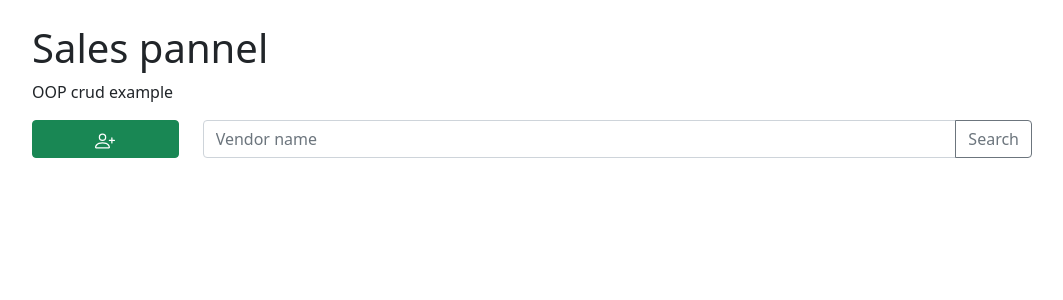
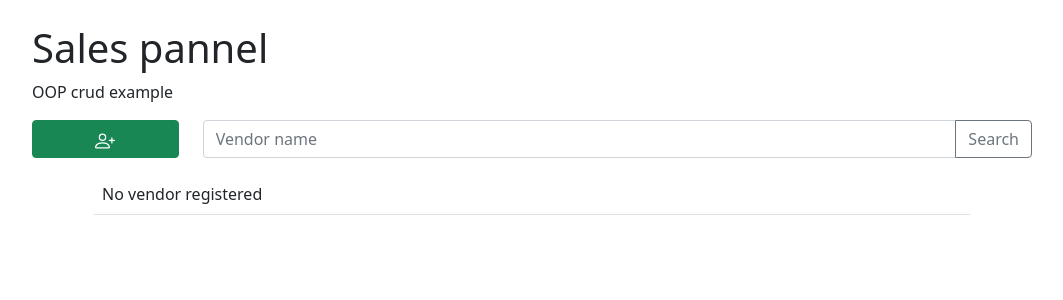
Before and after one commit to rtrevizoli/SamplePhpCrud, a PHP site: page / in a window 1280 px wide. Shown: the top 300 px of the page, without its empty margins (108-1171 px from the left). Run offline with PHP 8.4, Linux system fonts and the light colour scheme; data that the repository does not hold is empty.

Commit message:
Vendors list and Select method

```diff
--- a/vendas/app/Entity/Vendor.php
+++ b/vendas/app/Entity/Vendor.php
@@ -3,6 +3,7 @@
 namespace App\Entity;
 
 use \App\Db\Database;
+use \PDO;
 
 class Vendor {
 
@@ -10,31 +11,31 @@ class Vendor {
      * Vendor's identifier
      * @var integer
      */
-    public $vendorId;
+    public $Vendor_Id;
 
     /**
      * Vendor's name
      * @var string
      */
-    public $vendorName;
+    public $Vendor_Name;
 
     /**
      *  Vendor's e-mail
      * @var string
      */
-    public $vendorEmail;
+    public $Vendor_Email;
 
     /**
      * Vendor's phone
      * @var string
      */
-    public $vendorPhone;
+    public $Vendor_Phone;
 
     /**
      * Vendor status identifier
      * @var integer
      */
-    public $vendorStatusId;
+    public $Vendor_Status_Id;
 
     /**
      * Responsible method that register new vendors on db
@@ -43,7 +44,7 @@ class Vendor {
     public function register() {
         //DATABASE VENDOR INSERT
         $obDatabase = new Database('vendor');
-        $this->vendorId = $obDatabase->insert([
+        $this->Vendor_Id = $obDatabase->insert([
                                                 'Vendor_Name'       => $this->vendorName,
                                                 'Vendor_Email'      => $this->vendorEmail,
                                                 'Vendor_Phone'      => $this->vendorPhone,
@@ -52,7 +53,20 @@ class Vendor {
 
 
         //RETURN SUCCESS
+        return true;
+    }
 
+    /**
+     * Responsible method that get vendors on db
+     * @param string $where
+     * @param string $order
+     * @param string $limit
+     * @return array
+     */
+    public static function getVendors($fields = [], $join = [], $where = [], $order = [], $group = [], $limit = null) {
+        //DATABASE GET VENDORS AND RETURN
+        return (new Database('vendor'))->select($fields, $join, $where, $order, $group, $limit)
+                                       ->fetchAll(PDO::FETCH_CLASS, self::class);
     }
 
 }
--- a/vendas/includes/vendorsList.php
+++ b/vendas/includes/vendorsList.php
@@ -1,3 +1,59 @@
+<?php
+$headers = '';
+$rows = '';
+
+if (count($vendors) > 0) {
+        $headers = '
+                        <tr>
+                            <th scope="col">#</th>
+                            <th scope="col">Name</th>
+                            <th scope="col">E-mail</th>
+                            <th scope="col">Phone</th>
+                            <th scope="col">Sales made</th>
+                            <th scope="col">Vendor\'s charge</th>
+                            <th scope="col"></th>
+                            <th scope="col"></th>
+                        </tr>
+                    ';
+
+    foreach($vendors as $vendor) {
+        $rows .= '
+                    <tr class="table-row" id="vendorsTableRow"'.$vendor->Vendor_Id.' data-href="#">
+                        <th scope="row">'.$vendor->Vendor_Id.'</th>
+                            <td>'.$vendor->Vendor_Name.'</td>
+                            <td>'.$vendor->Vendor_Email.'</td>
+                            <td>'.$vendor->Vendor_Phone.'</td>
+                            <td>R$ '.$vendor->Vendor_Sales.'</td>
+                            <td>R$ '.$vendor->Vendor_Charge.'</td>
+                            <td>
+                                <a class="btn btn-outline-warning" href = "../tray-homework-php-test/?vendorId='.$vendor->Vendor_Id.'&edit">
+                                    <svg xmlns="http://www.w3.org/2000/svg" width="15" height="15" fill="currentColor" class="bi bi-pencil-square" viewBox="0 0 16 16">
+                                        <path d="M15.502 1.94a.5.5 0 0 1 0 .706L14.459 3.69l-2-2L13.502.646a.5.5 0 0 1 .707 0l1.293 1.293zm-1.75 2.456-2-2L4.939 9.21a.5.5 0 0 0-.121.196l-.805 2.414a.25.25 0 0 0 .316.316l2.414-.805a.5.5 0 0 0 .196-.12l6.813-6.814z"/>
+                                        <path fill-rule="evenodd" d="M1 13.5A1.5 1.5 0 0 0 2.5 15h11a1.5 1.5 0 0 0 1.5-1.5v-6a.5.5 0 0 0-1 0v6a.5.5 0 0 1-.5.5h-11a.5.5 0 0 1-.5-.5v-11a.5.5 0 0 1 .5-.5H9a.5.5 0 0 0 0-1H2.5A1.5 1.5 0 0 0 1 2.5v11z"/>
+                                    </svg>'.' Edit Vendor '.'
+                                </a>
+                            </td>
+                            <td>
+                                <a class="btn btn-outline-danger" href ="../tray-homework-php-test/?vendorId='.$vendor->Vendor_Id.'&delete">
+                                    <svg xmlns="http://www.w3.org/2000/svg" width="15" height="15" fill="currentColor" class="bi bi-x-circle" viewBox="0 0 16 16">
+                                        <path d="M8 15A7 7 0 1 1 8 1a7 7 0 0 1 0 14zm0 1A8 8 0 1 0 8 0a8 8 0 0 0 0 16z"/>
+                                        <path d="M4.646 4.646a.5.5 0 0 1 .708 0L8 7.293l2.646-2.647a.5.5 0 0 1 .708.708L8.707 8l2.647 2.646a.5.5 0 0 1-.708.708L8 8.707l-2.646 2.647a.5.5 0 0 1-.708-.708L7.293 8 4.646 5.354a.5.5 0 0 1 0-.708z"/>
+                                    </svg>'.' Delete '.'
+                                </a>
+                            </td>
+                        </th>
+                    </tr>
+                ';
+    }
+} else {
+    $rows .= '
+                <tr>
+                    <td>'.' No vendor registered '.'</td>
+                </tr>
+            ';
+}
+?>
+
 <main>
     <section>
         <div class="row align-items-start">
@@ -19,4 +75,16 @@
             </div>
         </div>
     </section>
+    <section>
+        <div class="container" style="width: 90%;">
+            <table class="table table-hover table-responsive">
+                <thead>
+                    <?=$headers?>
+                </thead>
+                <tbody>
+                    <?=$rows?>
+                </tbody>
+            </table>
+        </div>
+    </section>
 </main>
--- a/vendas/index.php
+++ b/vendas/index.php
@@ -2,6 +2,36 @@
 
 require __DIR__.'/vendor/autoload.php';
 
+use \App\Entity\Vendor;
+
+$vendors = Vendor::getVendors([
+                                'V.Vendor_Id',
+                                'V.Vendor_Name',
+                                'V.Vendor_Email',
+                                'V.Vendor_Phone',
+                                'V.Vendor_Status_Id',
+                                'Truncate(IfNull(Sum(S.Sale_Value), 0), 2) Vendor_Sales',
+                                'Truncate(IfNull(Sum(S.Sale_Value), 0) * 0.085, 2) Vendor_Charge'
+                            ],
+                            [[
+                                'joinType' => 'Left Join',
+                                'joinTable' => 'Sale',
+                                'mainTableIdColumn' => 'Vendor_Id',
+                                'joinTableIdColumn' => 'Sale_Vendor_Id'
+                            ]],
+                            [
+                                'V.Vendor_Status_Id = 1'
+                            ],
+                            [],
+                            [
+                                'V.Vendor_Id',
+                                'V.Vendor_Name',
+                                'V.Vendor_Email',
+                                'V.Vendor_Phone'
+                            ]);
+
+// echo "<pre>"; print_r($vendors); echo "</pre>"; exit;
+
 include __DIR__.'/includes/header.php';
 include __DIR__.'/includes/vendorsList.php';
 include __DIR__.'/includes/footer.php';
```
Also changed, not shown: vendas/app/Db/Database.php (+52 -2 lines), vendas/register.php (+2 -6 lines).
